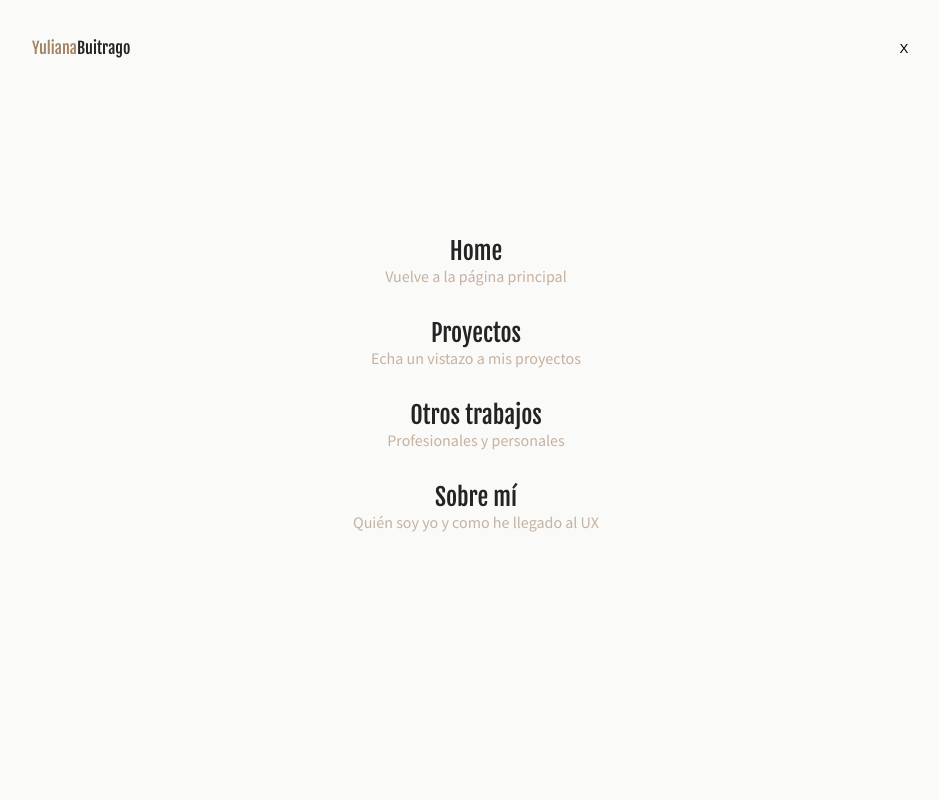
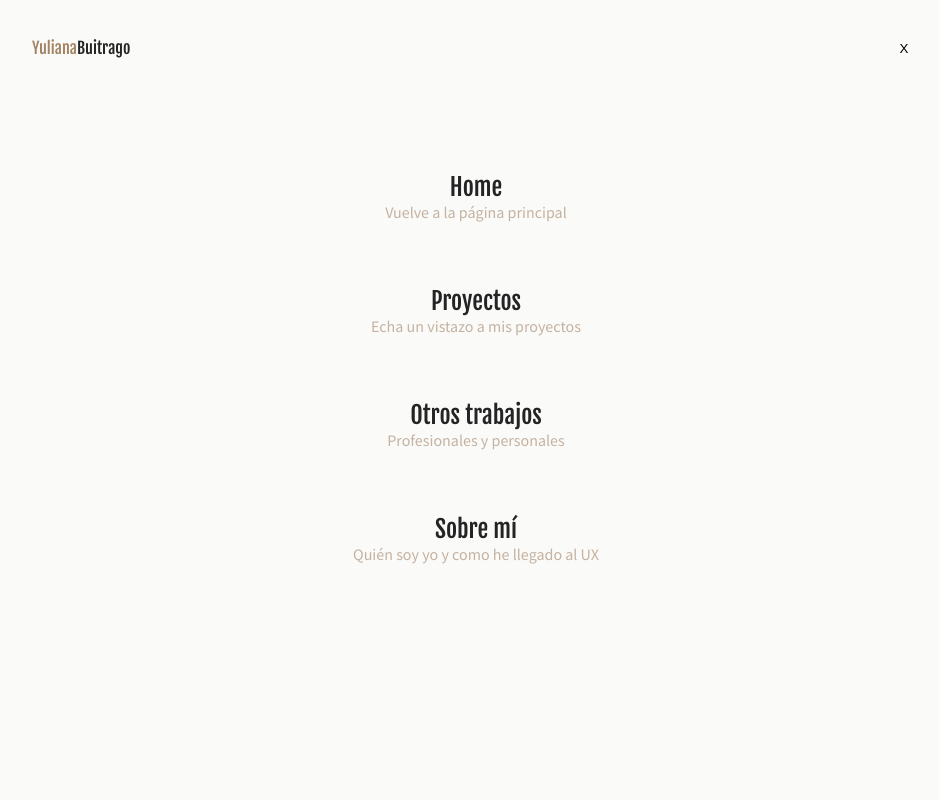
Before and after one commit to mbeneyto/yulianabuitrago.com, a Next.js app: page /projects in a window 1280 px wide. Both pictures are taken after a click on the button 1068 px from the left and 48 px from the top of the page. Shown: the top 800 px of the page, without its empty margins (164-1103 px from the left). Built offline with nearby package versions, Linux system fonts and the light colour scheme.

Commit message:
fix: menu links hover

```diff
--- a/components/Layout/index.js
+++ b/components/Layout/index.js
@@ -12,10 +12,12 @@ export default function Layout ({ children }) {
   const [isMenuOpen, setIsMenuOpen] = useState(false)
 
   const handleToggleMenu = (toggle) => {
+    document.querySelector('body').classList.toggle('block-scroll')
     setIsMenuOpen(toggle)
   }
 
   const handleCloseMenu = () => {
+    document.querySelector('body').classList.toggle('block-scroll')
     handleToggleMenu(false)
   }
 
--- a/components/sections/Menu/index.js
+++ b/components/sections/Menu/index.js
@@ -9,9 +9,8 @@ export default function Menu ({ open, onCloseMenu }) {
   const Option = ({ url, title, subtitle = '' }) => (
     <div className={styles.option}>
       <Link href={url}>
-        <a onClick={onCloseMenu}>{title}</a>
+        <a onClick={onCloseMenu}>{title} <br /> <span>{subtitle}</span></a>
       </Link>
-      <span>{subtitle}</span>
     </div>
   )
 
--- a/components/sections/Menu/styles.module.css
+++ b/components/sections/Menu/styles.module.css
@@ -32,8 +32,9 @@
 }
 
 .option {
-  margin-bottom: 32px;
+  margin-bottom: 4rem;
   text-align: center;
+  cursor: pointer;
   opacity: 0;
   transform: translate3d(-50px, 0px, 0px);
 }
@@ -61,9 +62,11 @@
 
 .option span {
   display: block;
+  font-family: var(--primary-font-family);
+  font-size: 16px;
   color: var(--regular-accent-color);
 }
 
-.option a:hover ~ span {
+.option:hover span {
   color: var(--text-color);
 }
--- a/pages/projects/index.js
+++ b/pages/projects/index.js
@@ -18,7 +18,7 @@ export async function getStaticProps () {
 export default function Projects ({ projects }) {
   return (
     <Layout>
-      <h1 className={styles.title}>Proyectos</h1>
+      <h1 className={styles.title}>Portfolio</h1>
       <ProjectCardsGrid>
         {projects.map((project) => (
           <ProjectCard key={project.id} project={project} />
--- a/pages/projects/styles.module.css
+++ b/pages/projects/styles.module.css
@@ -1,3 +1,4 @@
 .title {
+  font-family: var(--secondary-font-family);
   text-align: center;
 }
--- a/styles/globals.css
+++ b/styles/globals.css
@@ -44,3 +44,7 @@ img {
   max-width: 100%;
   display: block;
 }
+
+.block-scroll {
+  overflow: hidden;
+}
```
